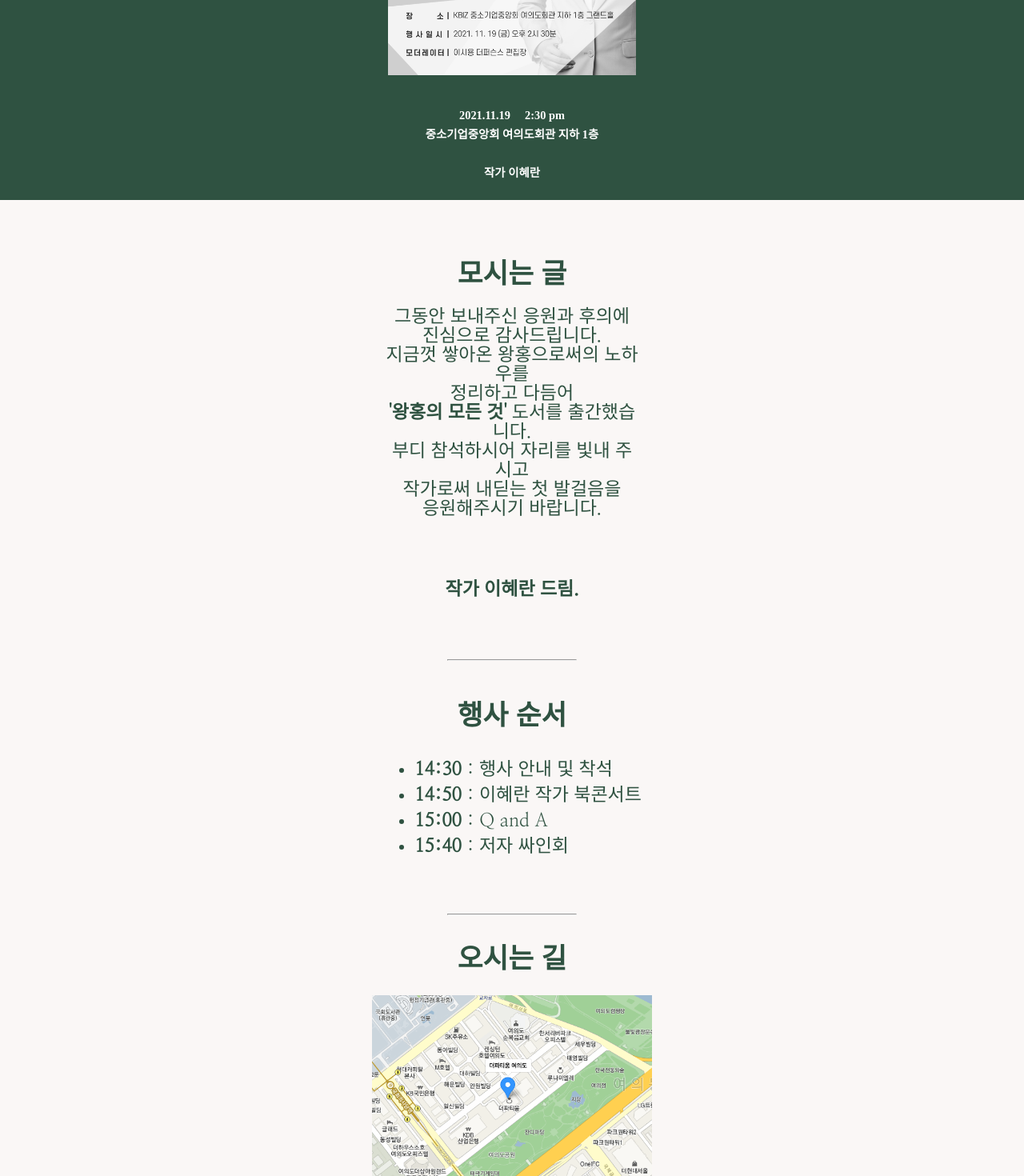
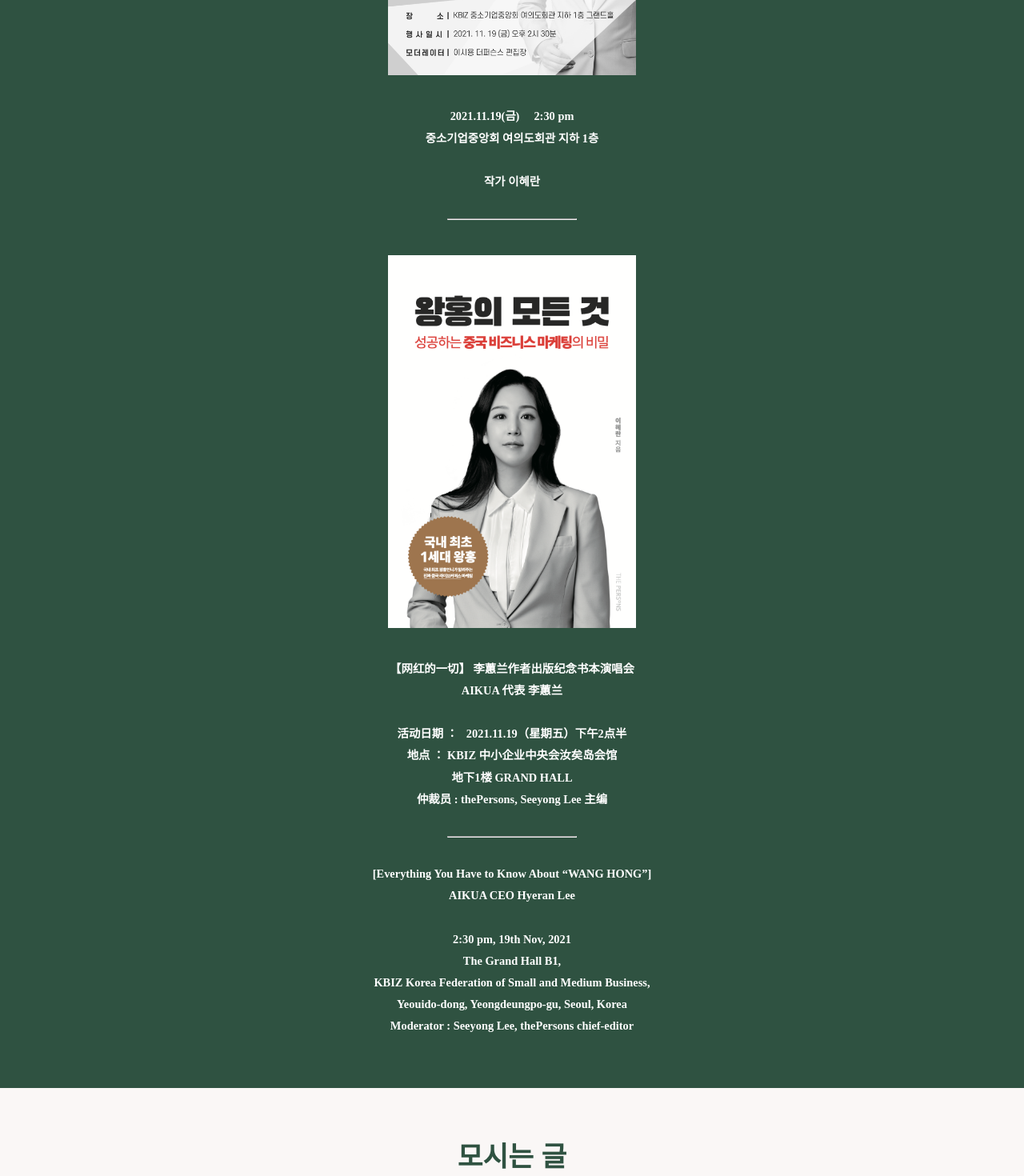
Before and after one commit to kapable/everything, a React (Create React App) app: page / in a window 1280 px wide. Shown: the part 340-1810 px from the top of the page at 80% size. Built offline with nearby package versions, Linux system fonts and the light colour scheme.

Commit message:
eng chi and bookcover

```diff
--- a/src/App.css
+++ b/src/App.css
@@ -15,7 +15,7 @@
   align-items: center;
   background-color: #2f5241;
   /* width: 400px; */
-  height: 590px;
+  height: 1700px;
 }
 
 .main-title {
@@ -34,11 +34,16 @@
   font-family: "Noto Serif KR", serif;
   font-size: 0.9rem;
   margin: 2rem auto;
-  line-height: 1.5rem;
+  line-height: 1.7rem;
 }
 
 .to-map {
   max-width: 400px;
+}
+
+.traffic {
+  line-height: 1rem;
+  margin-bottom: 2.5rem;
 }
 
 .App-header {
@@ -68,7 +73,7 @@
 }
 
 .invite {
-  margin-top: 39rem;
+  margin-top: 108rem;
   max-width: 20rem;
   line-height: 1.5rem;
   font-family: "Nanum Myeongjo", serif;
@@ -85,6 +90,12 @@
 
 .to-map {
   max-width: 350px;
+}
+
+.head-line {
+  size: 3px;
+  width: 10rem;
+  border-color: whtie;
 }
 
 .line {
--- a/src/App.js
+++ b/src/App.js
@@ -1,6 +1,6 @@
 import React  from 'react';
-import long from './images/long.jpg';
 import square from './images/square.jpg';
+import bookCover from './images/book-cover.png';
 import toMap from './images/to-map.png';
 import './App.css';
 
@@ -38,12 +38,43 @@
           <h1 className="main-title">Invitation</h1>
           <img src={square} className="squre" alt="logo" />
           <h3 className="info-text">
-            2021.11.19 &nbsp;&nbsp;&nbsp; 2:30 pm
+            2021.11.19(금) &nbsp;&nbsp;&nbsp; 2:30 pm
             <br/>
             중소기업중앙회 여의도회관 지하 1층
             <br/>
             <br/>
             작가 이혜란
+          </h3>
+          <hr className="head-line"/>
+          <img src={bookCover} className="squre" alt="book-cover" style={{marginTop: '2rem'}}/>
+          <h3 className="info-text">
+            【网红的一切】 李蕙兰作者出版纪念书本演唱会
+            <br/>
+            AIKUA 代表 李蕙兰
+            <br/>
+            <br/>
+            活动日期 ： &nbsp; 2021.11.19（星期五）下午2点半
+            <br/>
+            地点 ： KBIZ 中小企业中央会汝矣岛会馆<br/>地下1楼 GRAND HALL
+            <br/>
+            仲裁员 : thePersons, Seeyong Lee 主编
+          </h3>
+          <hr className="head-line"/>
+          <h3 className="info-text">
+            [Everything You Have to Know About “WANG HONG”]
+            <br/>
+            AIKUA CEO Hyeran Lee
+            <br/>
+            <br/>
+            2:30 pm, 19th Nov, 2021
+            <br/>
+            The Grand Hall B1,
+            <br/>
+            KBIZ Korea Federation of Small and Medium Business,
+            <br/>
+            Yeouido-dong, Yeongdeungpo-gu, Seoul, Korea
+            <br/>
+            Moderator : Seeyong Lee, thePersons chief-editor
           </h3>
         </div>
         <div className="invite">
@@ -81,6 +112,7 @@
         <div className="map">
           <h2>오시는 길</h2>
           <img src={toMap} className="to-map" alt="중소기업중앙회 더파티움"/>
+          <p className="traffic">* 당일 주변 교통이 혼잡하오니,<br/>가급적 대중교통 이용을 권장드립니다.</p>
           <p>
             <strong>도로명 주소</strong><br/>서울시 영등포구 은행로 30<br/>(여의도동, 중소기업중앙회)<br/><br/>
             <strong>지번 주소</strong><br/>서울시 영등포구 여의도동 16-2<br/>중소기업중앙회 지하 1층<br/><br/>
```
Also changed, not shown: src/images/book-cover.png (added).
